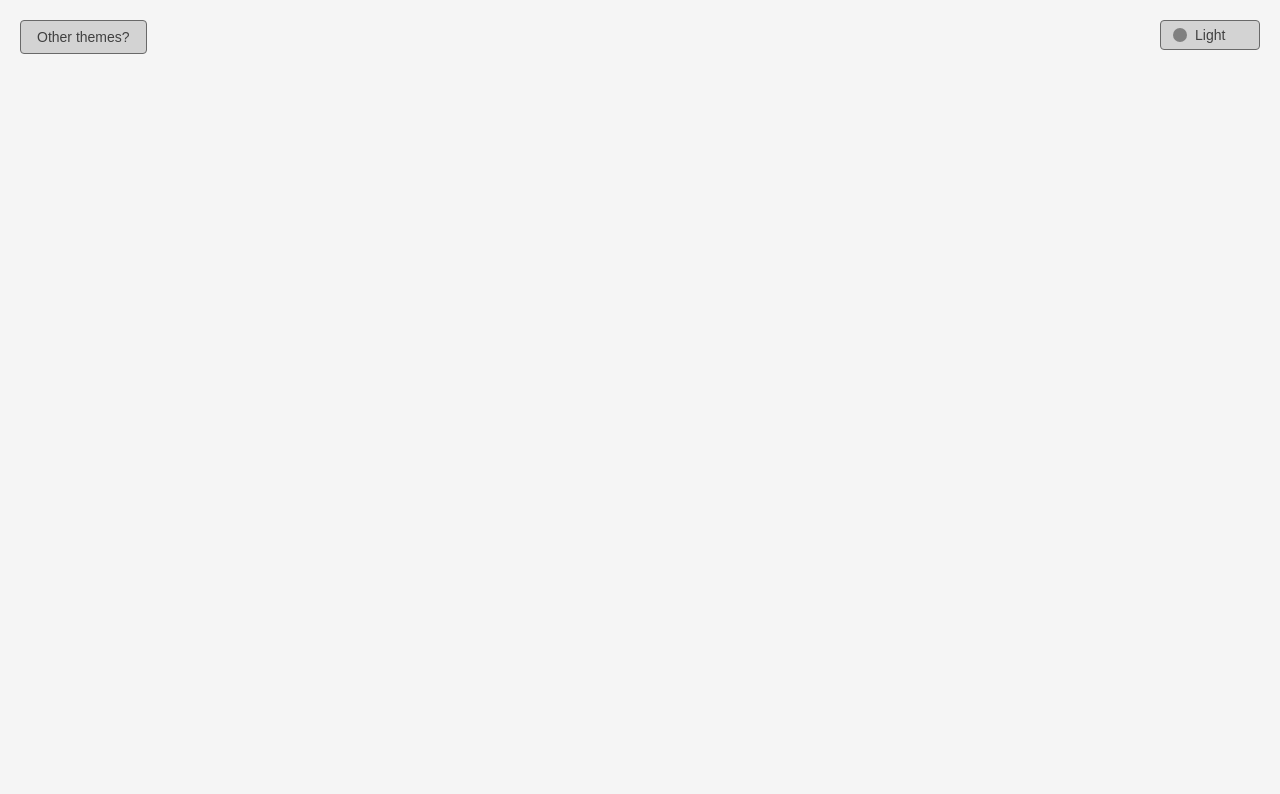
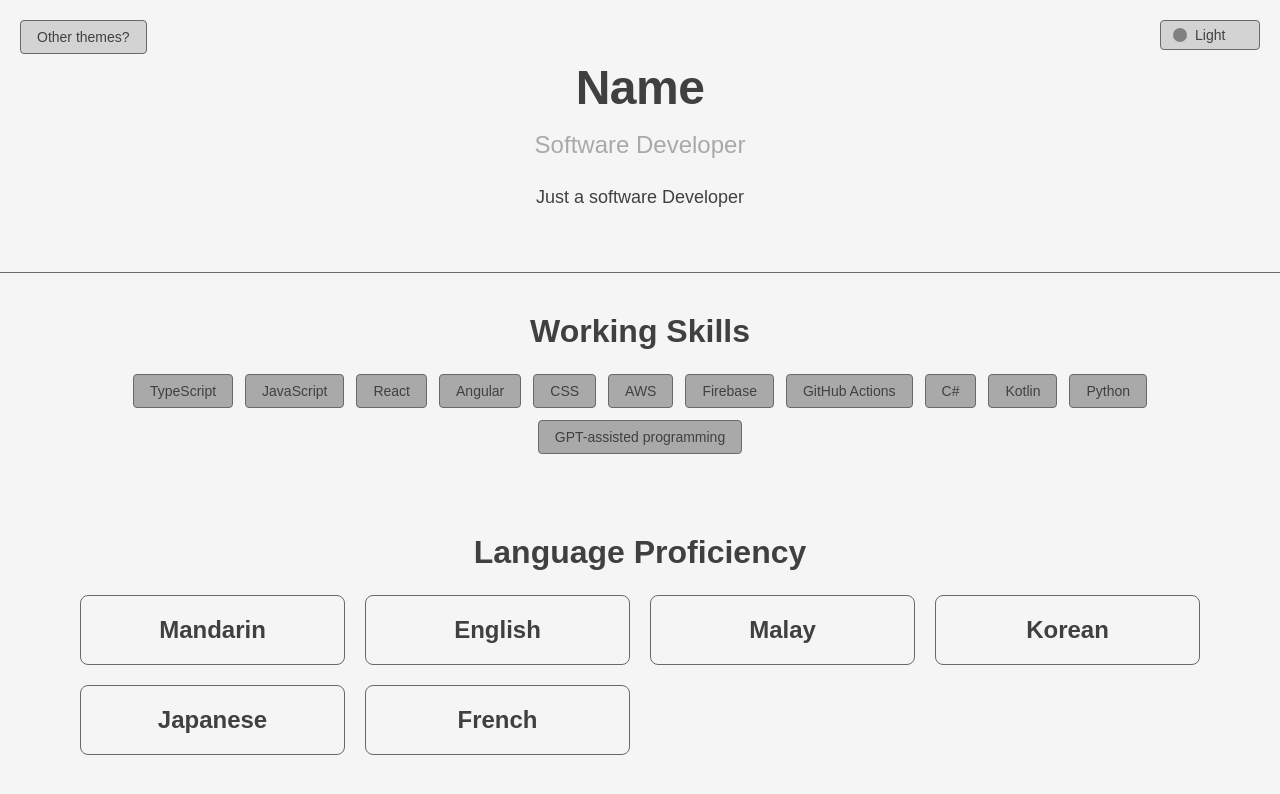
Before and after one commit to mokcj0825/about-me-in-react, a React (Vite) app: page /canvas in a window 1280 px wide. Shown: the top 794 px of the page. Built offline with nearby package versions, Linux system fonts and the light colour scheme.

Commit message:
feat: Add header, working skills, language proficiency.

```diff
--- a/src/App.tsx
+++ b/src/App.tsx
@@ -1,26 +1,18 @@
-import React, { useState } from 'react';
+import React from 'react';
+import { BrowserRouter as Router, Routes, Route } from 'react-router-dom';
 import Canvas from './canvas/Canvas';
-import ThemeContainer from "./themes/ThemeContainer";
-import { ThemeType } from './themes/ThemeType';
 
 
 const App: React.FC = () => {
-  const [currentTheme, setCurrentTheme] = useState<ThemeType>('dull');
-  const [darkMode, setDarkMode] = useState(false);
-
-  const handleThemeChange = (theme: ThemeType) => {
-    setCurrentTheme(theme);
-  };
-
   return (
-    <Canvas>
-      <ThemeContainer
-        currentTheme={currentTheme}
-        darkMode={darkMode}
-        onDarkModeToggle={setDarkMode}
-        onThemeChange={handleThemeChange}
-      />
-    </Canvas>
+    <Router>
+      <Routes>
+        <Route path="/" element={<Canvas />} />
+        <Route path="/canvas" element={<Canvas />} />
+        <Route path="/stash" element={<div>Still under construction</div>} />
+        <Route path="/labs" element={<div>Still under construction</div>} />
+      </Routes>
+    </Router>
   );
 };
 
--- a/src/canvas/Canvas.tsx
+++ b/src/canvas/Canvas.tsx
@@ -1,33 +1,18 @@
-import React, { ReactNode } from 'react';
-interface CanvasProps {
-  children: ReactNode;
-}
+import React, { useState } from 'react';
+import ThemeContainer from '../themes/ThemeContainer';
+import { ThemeType } from '../themes/ThemeType';
 
-const Canvas: React.FC<CanvasProps> = ({ children }) => {
-  const handleThemeChange = (theme: string) => {
-    console.log(`Switching to ${theme} theme`);
-  };
-
-  const selectorStyles = {
-    container: {
-      position: 'fixed' as const,
-      top: '20px',
-      right: '20px',
-      display: 'flex',
-      gap: '20px',
-      padding: '10px',
-      zIndex: 1000,
-    }
-  };
+const Canvas: React.FC = () => {
+  const [currentTheme, setCurrentTheme] = useState<ThemeType>('dull');
+  const [darkMode, setDarkMode] = useState(false);
 
   return (
-    <div className="base-canvas">
-      <div style={selectorStyles.container}>
-      </div>
-      <div className="canvas-content">
-        {children}
-      </div>
-    </div>
+    <ThemeContainer
+      currentTheme={currentTheme}
+      darkMode={darkMode}
+      onDarkModeToggle={setDarkMode}
+      onThemeChange={setCurrentTheme}
+    />
   );
 };
 
--- /dev/null
+++ b/src/data/header.json
@@ -0,0 +1,5 @@
+{
+  "name": "Name",
+  "title": "Software Developer",
+  "about": "Just a software Developer"
+}
--- /dev/null
+++ b/src/data/header.type.ts
@@ -0,0 +1,5 @@
+export type HeaderType = {
+    name: string;
+    title: string;
+    about: string;
+}
--- /dev/null
+++ b/src/data/language-proficiency.json
@@ -0,0 +1,26 @@
+[
+  {
+    "language": "Mandarin",
+    "description": "母语，你说呢？"
+  },
+  {
+    "language": "English",
+    "description": "Wrking proficiency, stronger in comprehension than production"
+  },
+  {
+    "language": "Malay",
+    "description": "Kemahiran kerja terhad, boleh berkomunikasi dalam situasi asas"
+  },
+  {
+    "language": "Korean",
+    "description": "기본적인 읽기 가능, 초보 수준"
+  },
+  {
+    "language": "Japanese",
+    "description": "基本的な読解力、初心者レベル"
+  },
+  {
+    "language": "French",
+    "description": "Compréhension basique de la lecture, niveau débutant"
+  }
+]
--- /dev/null
+++ b/src/data/working-skills.json
@@ -0,0 +1,14 @@
+[
+  "TypeScript",
+  "JavaScript",
+  "React",
+  "Angular",
+  "CSS",
+  "AWS",
+  "Firebase",
+  "GitHub Actions",
+  "C#",
+  "Kotlin",
+  "Python",
+  "GPT-assisted programming"
+]
--- a/src/themes/dull/components/DullThemeContainer.tsx
+++ b/src/themes/dull/components/DullThemeContainer.tsx
@@ -4,7 +4,10 @@ import { DULL_THEMES } from '../colors';
 import { DULL_FONTS } from '../fonts';
 import DullThemeSelector from './DullThemeSelector';
 import DullDarkModeToggle from './DullDarkModeToggle';
-import {ThemeType} from "../../ThemeType";
+import DullHeader from './Header';
+import { ThemeType } from '../../ThemeType';
+import DullWorkingSkills from './WorkingSkills';
+import DullLanguageProficiency from './LanguageProficiency';
 
 interface DullThemeContainerProps extends Omit<BaseThemeContainerProps, 'theme'> {
   onDarkModeToggle: (isDark: boolean) => void;
@@ -15,8 +18,7 @@ const DullThemeContainer: React.FC<DullThemeContainerProps> = ({
   darkMode,
   onDarkModeToggle,
   onThemeChange,
-  children,
-  ...props
+  children
 }) => {
   const currentTheme = darkMode ? DULL_THEMES.DARK : DULL_THEMES.LIGHT;
 
@@ -27,9 +29,14 @@ const DullThemeContainer: React.FC<DullThemeContainerProps> = ({
       borderColor: currentTheme.border,
       fontFamily: DULL_FONTS.family,
       fontSize: DULL_FONTS.size.normal,
-      minHeight: '100vh',
+      height: '100vh',
+      overflow: 'hidden' as const,
       transition: 'all 0.2s ease',
-      padding: '20px'
+    },
+    content: {
+      height: '100%',
+      overflowY: 'auto' as const,
+      overflowX: 'hidden' as const,
     }
   };
 
@@ -37,12 +44,17 @@ const DullThemeContainer: React.FC<DullThemeContainerProps> = ({
     <BaseThemeContainer
       theme="dull"
       darkMode={darkMode}
-      style={{ ...styles.container, ...props.style }}
-      {...props}
+      style={styles.container}
     >
-      <DullThemeSelector currentTheme={darkMode ? 'dark' : 'light'} onThemeChange={onThemeChange} />
-      <DullDarkModeToggle darkMode={darkMode} onToggle={onDarkModeToggle} />
-      {children}
+      <div style={styles.content}>
+        <DullHeader darkMode={darkMode} />
+        <DullWorkingSkills darkMode={darkMode} />
+        <DullLanguageProficiency darkMode={darkMode} />
+
+        <DullThemeSelector currentTheme={darkMode ? 'dark' : 'light'} onThemeChange={onThemeChange} />
+        <DullDarkModeToggle darkMode={darkMode} onToggle={onDarkModeToggle} />
+        {children}
+      </div>
     </BaseThemeContainer>
   );
 };
--- a/src/themes/dull/components/DullThemeSelector.tsx
+++ b/src/themes/dull/components/DullThemeSelector.tsx
@@ -94,7 +94,7 @@ const DullThemeSelector: React.FC<ThemeSelectorProps> = (props) => {
     setIsSelectionOpen(!isSelectionOpen);
   };
 
-  const handleThemeSelect = (theme: string) => {
+  const handleThemeSelect = (theme: ThemeType) => {
     props.onThemeChange(theme);
     setIsSelectionOpen(false);
   };
--- /dev/null
+++ b/src/themes/dull/components/Header.tsx
@@ -0,0 +1,57 @@
+import React from 'react';
+import { DULL_THEMES } from '../colors';
+import { DULL_FONTS } from '../fonts';
+import { HeaderType } from '../../../data/header.type';
+import headerData from '../../../data/header.json';
+
+interface DullHeaderProps {
+  darkMode: boolean;
+}
+
+const DullHeader: React.FC<DullHeaderProps> = ({ darkMode }) => {
+  const currentTheme = darkMode ? DULL_THEMES.DARK : DULL_THEMES.LIGHT;
+  const header: HeaderType = headerData;
+
+  const styles = {
+    header: {
+      padding: '60px 20px',
+      textAlign: 'center' as const,
+      background: currentTheme.background,
+      color: currentTheme.text,
+      borderBottom: `1px solid ${currentTheme.border}`,
+      transition: 'all 0.2s ease',
+    },
+    name: {
+      fontSize: '48px',
+      fontFamily: DULL_FONTS.family,
+      fontWeight: DULL_FONTS.weight.bold,
+      marginBottom: '16px',
+      letterSpacing: '-0.5px',
+    },
+    title: {
+      fontSize: '24px',
+      fontFamily: DULL_FONTS.family,
+      color: currentTheme.secondary,
+      marginBottom: '24px',
+      fontWeight: DULL_FONTS.weight.normal,
+    },
+    about: {
+      fontSize: '18px',
+      fontFamily: DULL_FONTS.family,
+      maxWidth: '800px',
+      margin: '0 auto',
+      lineHeight: '1.6',
+      color: currentTheme.text,
+    }
+  };
+
+  return (
+    <header style={styles.header}>
+      <h1 style={styles.name}>{header.name}</h1>
+      <h2 style={styles.title}>{header.title}</h2>
+      <p style={styles.about}>{header.about}</p>
+    </header>
+  );
+};
+
+export default DullHeader;
--- /dev/null
+++ b/src/themes/dull/components/LanguageProficiency.tsx
@@ -0,0 +1,102 @@
+import React, { useState } from 'react';
+import { DULL_THEMES } from '../colors';
+import { DULL_FONTS } from '../fonts';
+import languageProficiency from '../../../data/language-proficiency.json';
+
+interface DullLanguageProficiencyProps {
+  darkMode: boolean;
+}
+
+const DullLanguageProficiency: React.FC<DullLanguageProficiencyProps> = ({ darkMode }) => {
+  const currentTheme = darkMode ? DULL_THEMES.DARK : DULL_THEMES.LIGHT;
+  const [hoveredLanguage, setHoveredLanguage] = useState<string | null>(null);
+
+  const styles = {
+    container: {
+      padding: '40px 20px',
+      maxWidth: '1200px',
+      margin: '0 auto',
+    },
+    title: {
+      fontSize: '32px',
+      fontFamily: DULL_FONTS.family,
+      color: currentTheme.text,
+      marginBottom: '24px',
+      textAlign: 'center' as const,
+    },
+    languageGrid: {
+      display: 'grid',
+      gridTemplateColumns: 'repeat(auto-fit, minmax(250px, 1fr))',
+      gap: '20px',
+      padding: '0 20px',
+    },
+    languageCard: {
+      position: 'relative' as const,
+      background: currentTheme.background,
+      border: `1px solid ${currentTheme.border}`,
+      borderRadius: '8px',
+      padding: '20px',
+      transition: 'all 0.2s ease',
+      cursor: 'pointer',
+      display: 'flex',
+      justifyContent: 'center',
+      alignItems: 'center',
+      textAlign: 'center' as const,
+      '&:hover': {
+        transform: 'translateY(-2px)',
+        boxShadow: `0 4px 8px ${darkMode ? 'rgba(0,0,0,0.3)' : 'rgba(0,0,0,0.1)'}`,
+      }
+    },
+    languageName: {
+      fontSize: '24px',
+      color: currentTheme.text,
+      fontFamily: DULL_FONTS.family,
+    },
+    tooltip: {
+      position: 'absolute' as const,
+      top: '0',
+      left: '50%',
+      transform: 'translateX(-50%) translateY(-100%)',
+      background: currentTheme.primary,
+      color: '#fff',
+      padding: '12px 16px',
+      borderRadius: '4px',
+      fontSize: DULL_FONTS.size.normal,
+      whiteSpace: 'pre-wrap' as const,
+      width: '100%',
+      textAlign: 'center' as const,
+      opacity: 0,
+      visibility: 'hidden' as const,
+      transition: 'opacity 0.2s ease, visibility 0.2s ease',
+      zIndex: 1000,
+      marginTop: '-8px',
+      boxShadow: `0 4px 8px ${darkMode ? 'rgba(0,0,0,0.3)' : 'rgba(0,0,0,0.1)'}`,
+      ...(hoveredLanguage && { opacity: 1, visibility: 'visible' as const })
+    }
+  };
+
+  return (
+    <section style={styles.container}>
+      <h2 style={styles.title}>Language Proficiency</h2>
+      <div style={styles.languageGrid}>
+        {languageProficiency.map((language, index) => (
+          <div
+            key={index}
+            style={styles.languageCard}
+            onMouseEnter={() => setHoveredLanguage(language.language)}
+            onMouseLeave={() => setHoveredLanguage(null)}
+          >
+            {hoveredLanguage === language.language && (
+              <div style={styles.tooltip}>
+                {language.description}
+              </div>
+            )}
+            <h3 style={styles.languageName}>{language.language}</h3>
+          </div>
+        ))}
+      </div>
+    </section>
+  );
+};
+
+export default DullLanguageProficiency;
--- /dev/null
+++ b/src/themes/dull/components/WorkingSkills.tsx
@@ -0,0 +1,63 @@
+import React from 'react';
+import { DULL_THEMES } from '../colors';
+import { DULL_FONTS } from '../fonts';
+import workingSkills from '../../../data/working-skills.json';
+
+interface DullWorkingSkillsProps {
+  darkMode: boolean;
+}
+
+const DullWorkingSkills: React.FC<DullWorkingSkillsProps> = ({ darkMode }) => {
+  const currentTheme = darkMode ? DULL_THEMES.DARK : DULL_THEMES.LIGHT;
+
+  const styles = {
+    container: {
+      padding: '40px 20px',
+      maxWidth: '1200px',
+      margin: '0 auto',
+    },
+    title: {
+      fontSize: '32px',
+      fontFamily: DULL_FONTS.family,
+      color: currentTheme.text,
+      marginBottom: '24px',
+      textAlign: 'center' as const,
+    },
+    skillsGrid: {
+      display: 'flex',
+      flexWrap: 'wrap' as const,
+      gap: '12px',
+      justifyContent: 'center',
+    },
+    skill: {
+      background: currentTheme.secondary,
+      color: currentTheme.text,
+      padding: '8px 16px',
+      borderRadius: '4px',
+      fontSize: DULL_FONTS.size.normal,
+      fontFamily: DULL_FONTS.family,
+      border: `1px solid ${currentTheme.border}`,
+      transition: 'all 0.2s ease',
+      cursor: 'default',
+      '&:hover': {
+        transform: 'translateY(-2px)',
+        boxShadow: `0 4px 8px ${darkMode ? 'rgba(0,0,0,0.3)' : 'rgba(0,0,0,0.1)'}`,
+      }
+    }
+  };
+
+  return (
+    <section style={styles.container}>
+      <h2 style={styles.title}>Working Skills</h2>
+      <div style={styles.skillsGrid}>
+        {workingSkills.map((skill, index) => (
+          <div key={index} style={styles.skill}>
+            {skill}
+          </div>
+        ))}
+      </div>
+    </section>
+  );
+};
+
+export default DullWorkingSkills;
```
